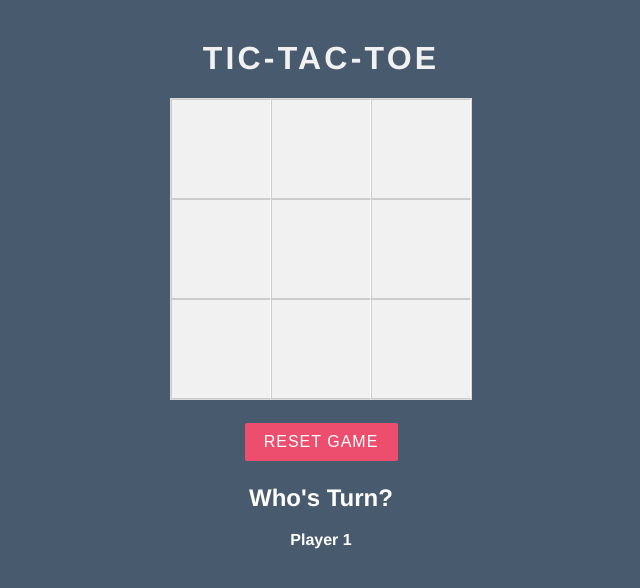
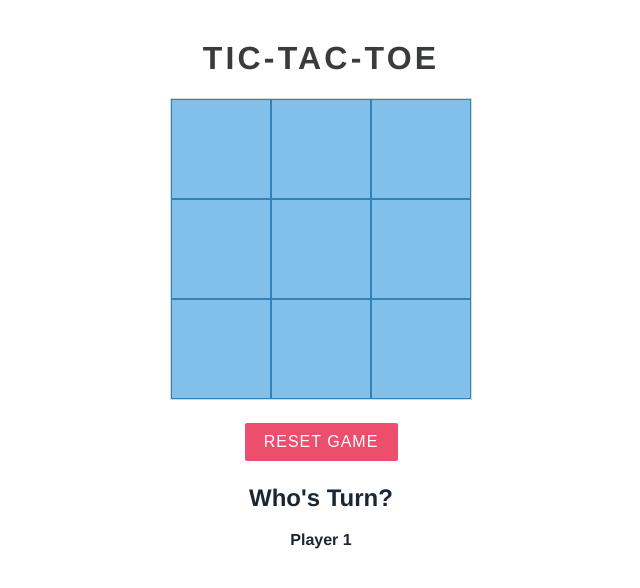
Before and after one commit to MagallonJanjan/Tic-Tac-Toe, a plain HTML site: page index.html in a window 1280 px wide. Both pictures are taken after a click on the button "RESET GAME". Shown: the whole page, without its empty margins (319-959 px from the left). Drawn offline with Linux system fonts and the light colour scheme.

Commit message:
Ready to pass

```diff
--- a/index.html
+++ b/index.html
@@ -28,7 +28,7 @@
             <div id="game-messages">
                 <span class="player-x-win">Player One Wins</span>
                 <span class="player-o-win">Player Two Wins</span>
-                <span class="draw">Draw Game</span>
+                <span class="draw">It's a tie. Draw!</span>
             </div>
 
             <aside id="nfo">
--- a/main.js
+++ b/main.js
@@ -93,6 +93,7 @@
 
             // if all boxes are full - Draw!!!
             if(used_boxes == 9) {
+                document.getElementById('nfo').style.display = "none"
                 gameDraw();
             }
         }
@@ -118,6 +119,7 @@
     }
     // Reset game to play again
     var resetGameHandler = function() {
+        document.getElementById('nfo').style.display = "block"
         clearEvents();
         init();
 
--- a/style.css
+++ b/style.css
@@ -1,7 +1,7 @@
 body {
     margin-top: 40px;
-    background: #485b6e;
-        color: #fff;
+    background: none;
+        color:  #192734;
         font-family: Helvetica;
     font-weight: bold;
     text-align:center;
@@ -10,7 +10,7 @@ body {
 h1 {
     text-transform: uppercase;
     letter-spacing: 0.1em;
-    color: #f1f1f1
+    color: #3A3B3C;
 
 }
 .container {
@@ -34,9 +34,9 @@ h1 {
     text-decoration:none;
     width: 100px;
     height: 100px;
-    background: #f1f1f1;
-    border: 1px solid #ccc;
-    border-right: 1px solid #fff;
+    background: #81c0eb;
+    border: 1px solid #3282b8;
+    border-right: 1px solid #3282b8;
     cursor: pointer;
     text-transform: uppercase;
     text-align: center;
@@ -100,5 +100,5 @@ h1 {
 }
 
 #reset-game:hover {
-        background: #2c3e52;
+        background: purple;
 }
```
